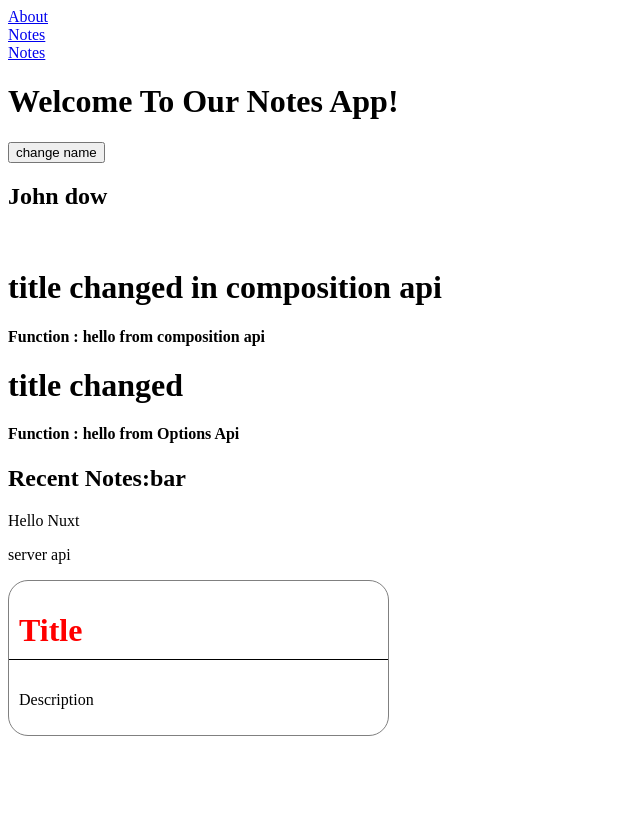
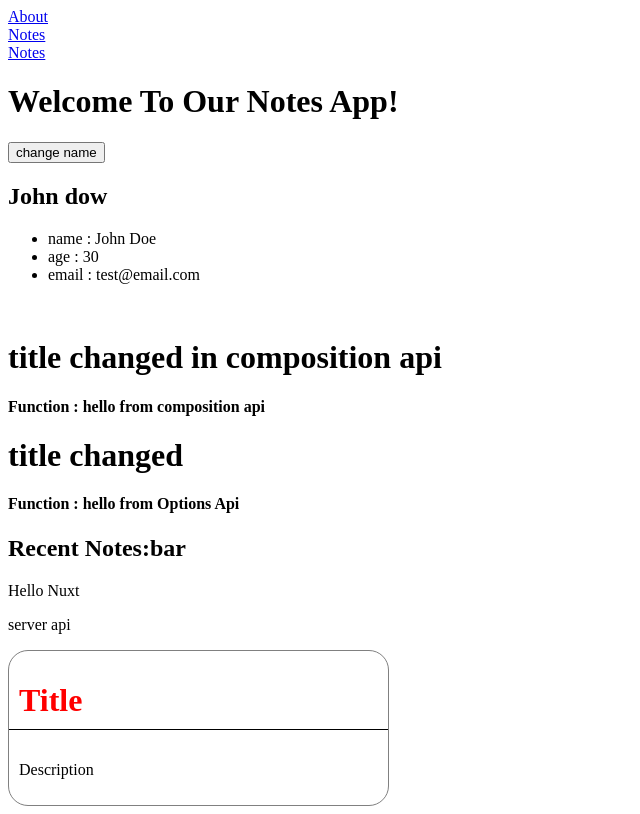
Before and after one commit to msd-pan/nuxt-test, a Nuxt app: page / in a window 1280 px wide. Shown: the whole page, without its empty margins (0-640 px from the left). Built offline with nearby package versions, Linux system fonts and the light colour scheme; no server answers.

Commit message:
Conditional and list rendering

```diff
--- a/components/Banner.vue
+++ b/components/Banner.vue
@@ -2,6 +2,10 @@
   <h1 v-debug>Welcome To Our Notes App!</h1>
   <button @click="fullName = 'Carlos cold'">change name</button>
   <h2>{{ fullName }}</h2>
+
+  <ul>
+    <li v-for="(value, key) in user" :key="key">{{ key }} : {{ value }}</li>
+  </ul>
 </template>
 <script setup>
 const firstName = ref("John");
@@ -17,4 +21,10 @@ const fullName = computed({
     lastName.value = names[names.length - 1];
   },
 });
+
+const user = reactive({
+  name: "John Doe",
+  age: 30,
+  email: "test@email.com",
+});
 </script>
```
